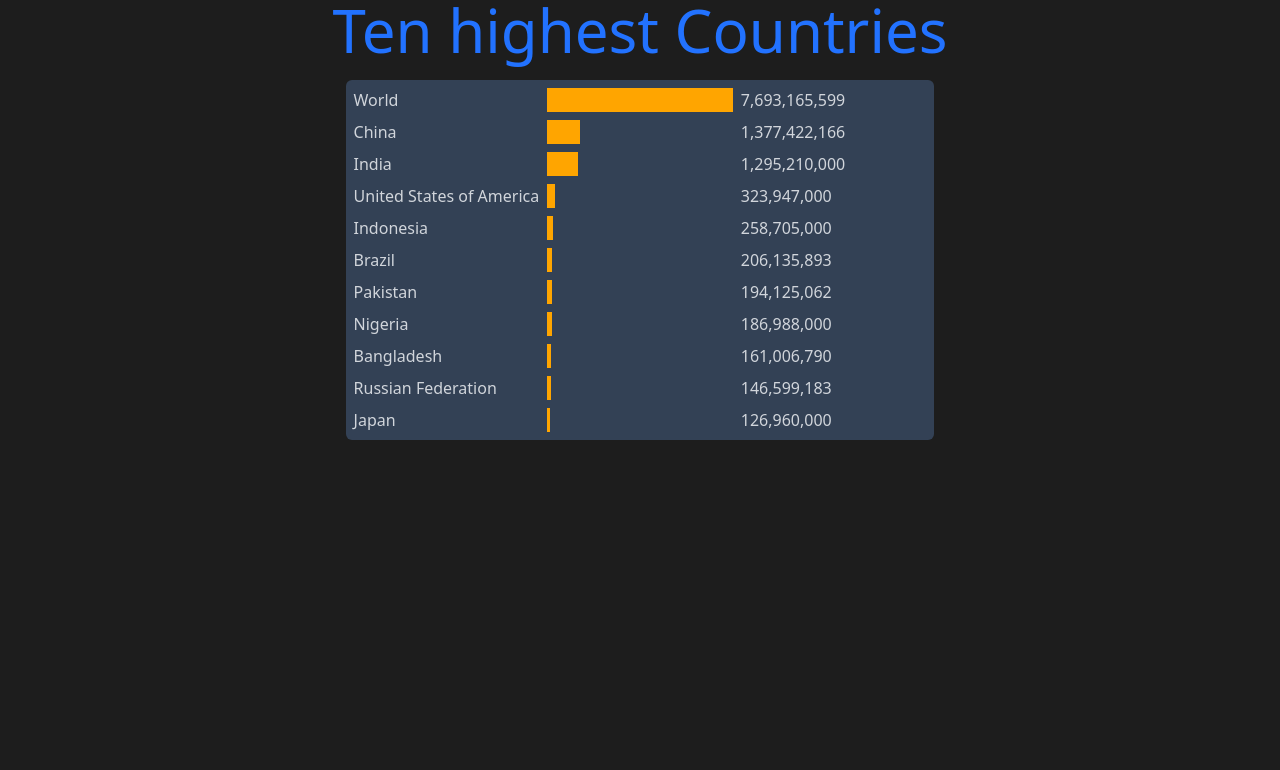
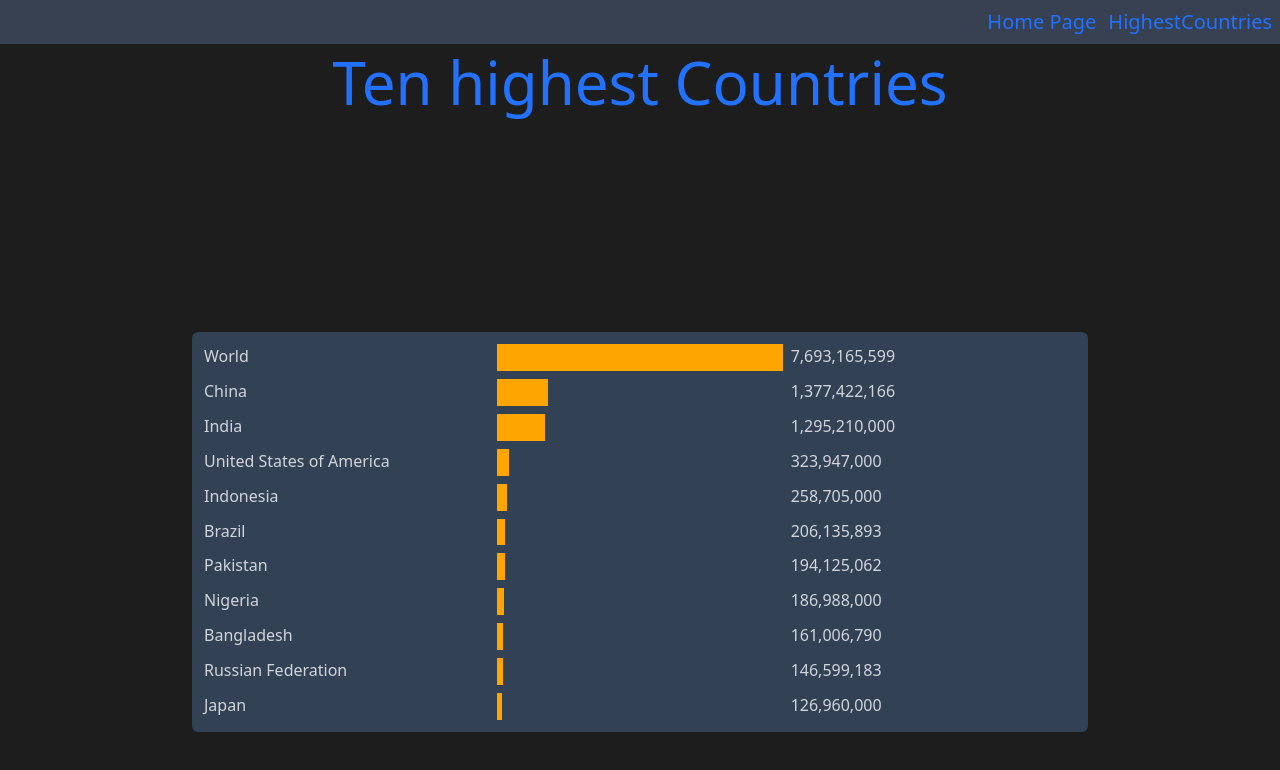
Before and after one commit to baboshi02/Countries-App, a React (Vite) app: page /highestcountries in a window 1280 px wide. Shown: the top 770 px of the page. Built offline with nearby package versions, Linux system fonts and the light colour scheme; no server answers.

Commit message:
NavBar added

```diff
--- a/src/App.jsx
+++ b/src/App.jsx
@@ -3,10 +3,12 @@ import "./index.css";
 import { BrowserRouter as Router,Routes,Route } from "react-router-dom";
 import { HomePage } from "./Pages/Home/HomePage";
 import { HighestCountries } from "./Pages/HighestCountries/highesCountries";
+import { NavBar } from "./Components/navBar";
 function App() {
     return (
         <CountriesDataProvider>
                 <Router>
+                    <NavBar/>
                     <Routes>
                         <Route path="/" element={<HomePage />}/>
                         <Route path="/highestcountries" element={<HighestCountries/>}/>
--- /dev/null
+++ b/src/Components/navBar.jsx
@@ -0,0 +1,14 @@
+import { Link } from "react-router-dom";
+
+export const NavBar = () => {
+    return (
+        <div className="flex justify-end items-center h-11 bg-gray-700 text-SecondaryColor text-xl pr-2 mb-2">
+            <Link to="/">
+                <h1 className="mr-3 hover:text-red-300">Home Page</h1>
+            </Link>
+            <Link to="/highestcountries">
+                <h1 className="hover:text-red-300">HighestCountries</h1>
+            </Link>
+        </div>
+    );
+};
--- a/src/Pages/HighestCountries/highesCountries.jsx
+++ b/src/Pages/HighestCountries/highesCountries.jsx
@@ -5,11 +5,11 @@ export const HighestCountries = () => {
     return (
         <div className="text-SecondaryColor">
             <h1 className="text-center  text-6xl">Ten highest Countries</h1>
-            <div className="flex justify-center items-center mt-5">
-                <div className="grid grid-cols-3 bg-slate-700  gap-2 rounded-md p-2 text-gray-300">
+            <div className="flex justify-center items-center mt-5 h-[100vh]">
+                <div className="grid grid-cols-3 bg-slate-700 h-[50%] w-[70%] gap-2 rounded-md p-3 text-gray-300 ">
                     {tenHighestPopulation.map((entry) => (
                         <CountryRow
-                        key={entry}
+                            key={entry}
                             data={entry}
                             totalPopulation={totalPopulation}
                         />
--- a/src/Pages/Home/Country.jsx
+++ b/src/Pages/Home/Country.jsx
@@ -5,7 +5,7 @@ export const CountryElement = (props) => {
     return (
         <div className="text-SecondaryColor  bg-gray-700 p-7 rounded-sm mt-4 w-[50%] flex flex-col items-center">
             <div>
-                <img src={flags.png} height={10} />
+                <img src={flags.png} height={10} alt={name.common+' Flag'}/>
             </div>
             <h1>Name: {name.common}</h1>
             <h1>Capital:{capital}</h1>
```
